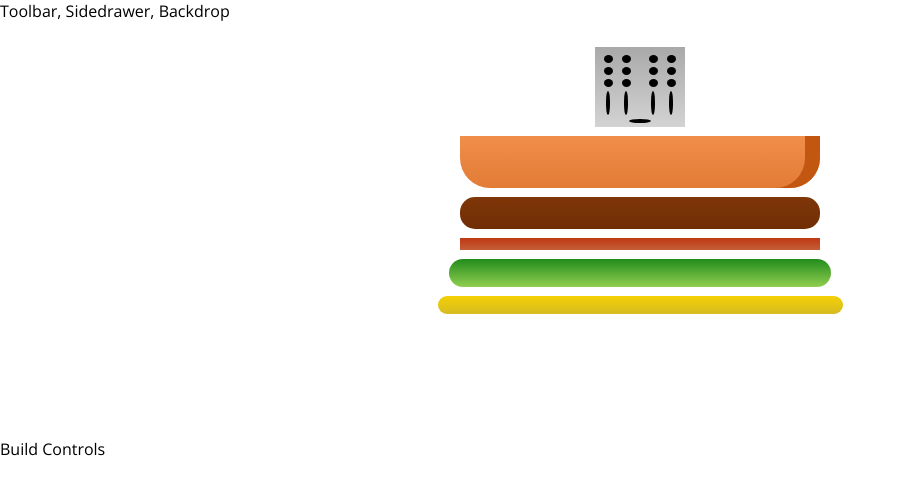
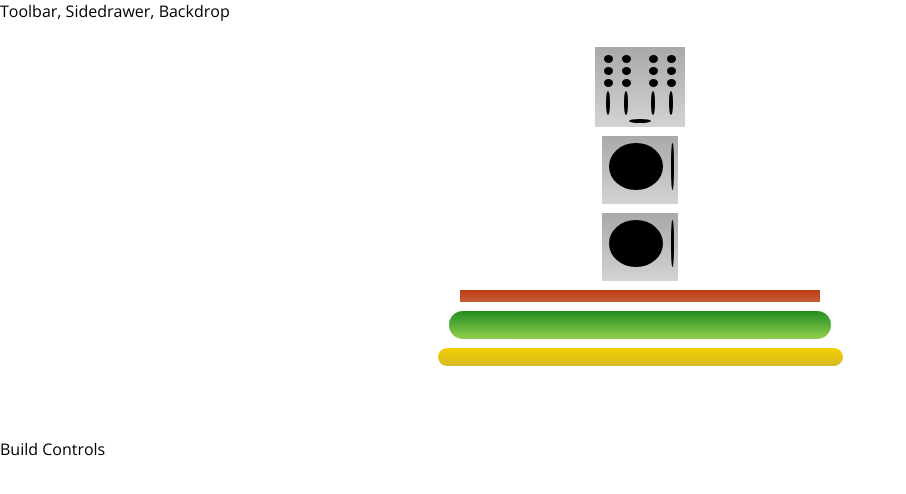
Before and after one commit to ThomasHAOD/digital-performance-setup-builder, a React (Create React App) app: page / in a window 1280 px wide. Shown: the top 494 px of the page, without its empty margins (0-906 px from the left). Built offline with nearby package versions, Linux system fonts and the light colour scheme.

Commit message:
css decks finished

```diff
--- a/src/components/DigitalSetup/DigitalGadgets/DigitalGadgets.js
+++ b/src/components/DigitalSetup/DigitalGadgets/DigitalGadgets.js
@@ -23,16 +23,19 @@ class DigitalGadgets extends Component {
           </div>
         );
         break;
-      case "right-hand-deck":
-        gadget = <div className={classes.BreadBottom}></div>;
+      case "deck":
+        gadget = (
+          <div className={classes.Deck}>
+            <div className={classes.TurnTable}></div>
+            <div className={classes.Needle}></div>
+          </div>
+        );
         break;
-      case "left-hand-deck":
-        gadget = <div className={classes.Meat}></div>;
-        break;
+
       case "drum-machine":
         gadget = <div className={classes.Salad}></div>;
         break;
-      case "keyboard":
+      case "synth":
         gadget = <div className={classes.Bacon}></div>;
         break;
       case "fx-module":
--- a/src/components/DigitalSetup/DigitalGadgets/DigitalGadgets.module.css
+++ b/src/components/DigitalSetup/DigitalGadgets/DigitalGadgets.module.css
@@ -1,12 +1,3 @@
-.BreadBottom {
-  height: 13%;
-  width: 80%;
-  background: linear-gradient(#f08e4a, #e27b36);
-  border-radius: 0 0 30px 30px;
-  box-shadow: inset -15px 0 #c15711;
-  margin: 2% auto;
-}
-
 .Mixer {
   height: 20%;
   width: 20%;
@@ -185,6 +176,33 @@
   background: black;
 }
 
+.Deck {
+  height: 17%;
+  width: 17%;
+  background: linear-gradient(darkgrey, lightgrey);
+  margin: 2% auto;
+  position: relative;
+}
+.TurnTable {
+  height: 70%;
+  width: 70%;
+  top: 10%;
+  left: 10%;
+  position: relative;
+  background: black;
+  border-radius: 100%;
+}
+
+.Needle {
+  height: 70%;
+  width: 5%;
+  top: 10%;
+  left: 90%;
+  position: absolute;
+  background: black;
+  border-radius: 100%;
+}
+
 .Meat {
   width: 80%;
   height: 8%;
--- a/src/components/DigitalSetup/DigitalSetup.js
+++ b/src/components/DigitalSetup/DigitalSetup.js
@@ -7,9 +7,9 @@ const digitalSetup = props => {
   return (
     <div className={classes.DigitalSetup}>
       <DigitalGadgets type="mixer" />
-      <DigitalGadgets type="right-hand-deck" />
-      <DigitalGadgets type="left-hand-deck" />
-      <DigitalGadgets type="keyboard" />
+      <DigitalGadgets type="deck" />
+      <DigitalGadgets type="deck" />
+      <DigitalGadgets type="synth" />
       <DigitalGadgets type="drum-machine" />
       <DigitalGadgets type="fx-module" />
     </div>
```
